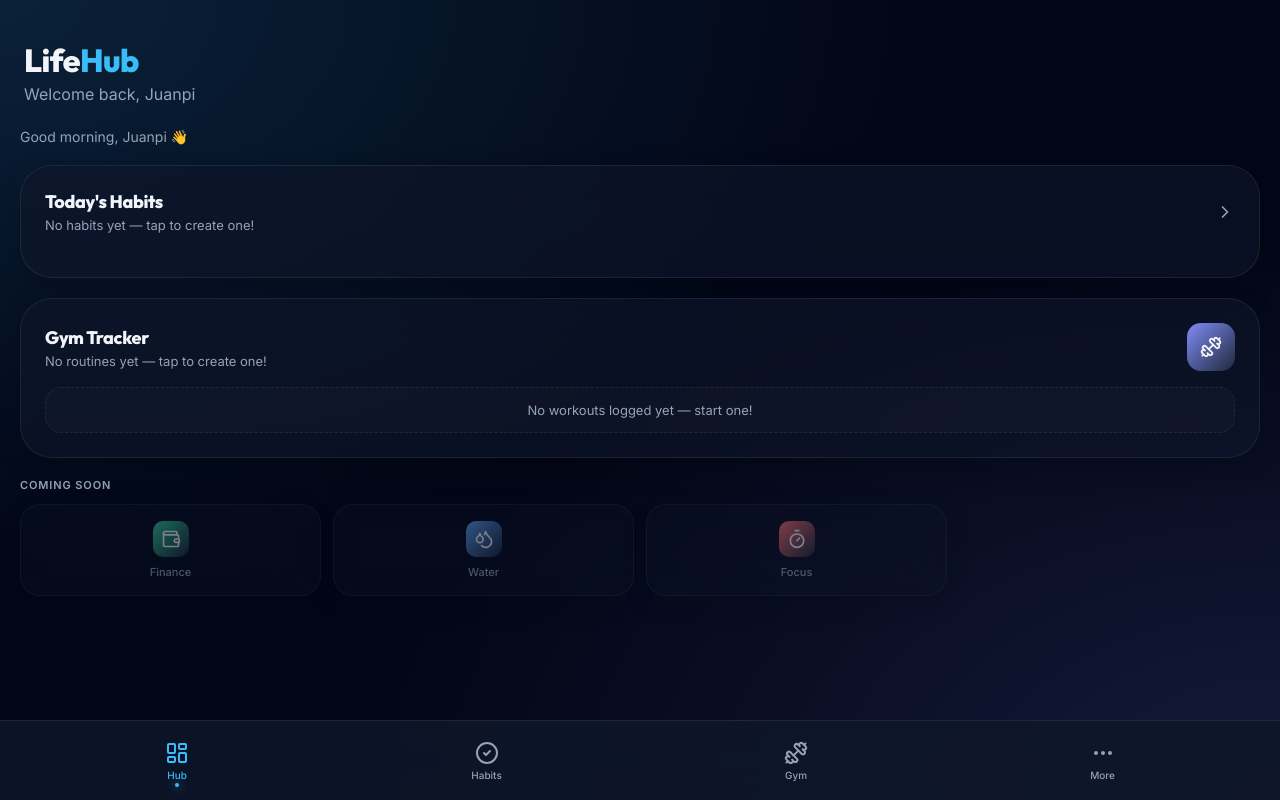
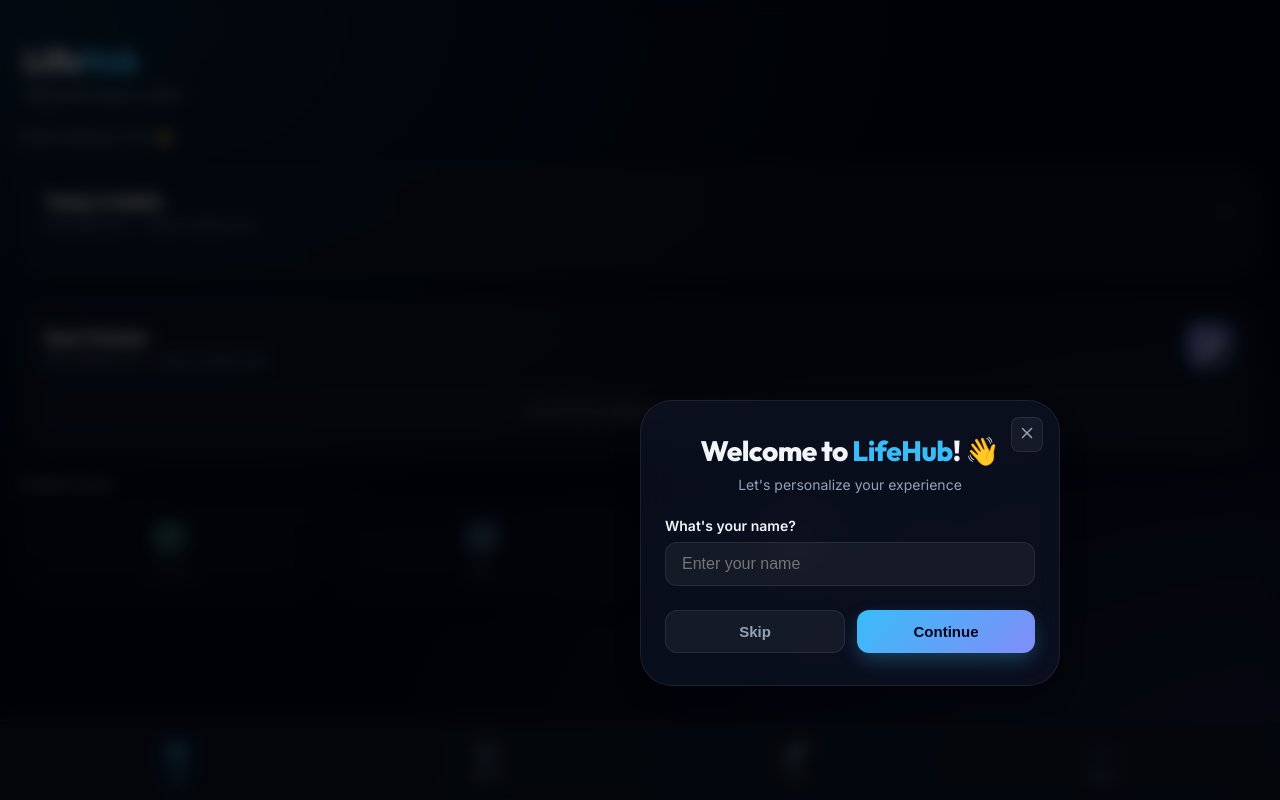
Before and after one commit to HouzzyP/LifeHub-App, a React (Vite) app: page / in a window 1280 px wide. Built offline with nearby package versions, Linux system fonts and the light colour scheme.

Commit message:
feat: Dynamic user name with localStorage + Welcome modal on first launch

```diff
--- a/src/App.tsx
+++ b/src/App.tsx
@@ -13,7 +13,7 @@
 } from 'lucide-react';
 import { motion, AnimatePresence } from 'framer-motion';
 import './styles/main.css';
-import { USER_CONFIG, GREETINGS, NAV_LABELS, UI_MESSAGES } from './constants/ui';
+import { getUserName, GREETINGS, NAV_LABELS, UI_MESSAGES } from './constants/ui';
 
 import { Dashboard } from './modules/dashboard/Dashboard';
 import { HabitDashboard } from './modules/habits/HabitDashboard';
@@ -21,6 +21,7 @@
 import { NotesDashboard } from './modules/notes/NotesDashboard';
 import { OfflineIndicator } from './components/OfflineIndicator';
 import { SmartInstallGuide } from './components/SmartInstallGuide';
+import { WelcomeModal } from './components/WelcomeModal';
 
 // Types for our mini-apps
 type AppModule = 'dashboard' | 'gym' | 'habits' | 'notes' | 'finance' | 'water' | 'focus';
@@ -57,6 +58,9 @@
 
     return (
         <div className="app-container">
+            {/* Welcome Modal - First time setup */}
+            <WelcomeModal />
+
             {/* Offline Indicator */}
             <OfflineIndicator />
 
@@ -69,7 +73,7 @@
                 >
                     Life<span style={{ color: 'var(--accent)' }}>Hub</span>
                 </motion.h1>
-                <p style={{ color: 'var(--text-dim)', marginTop: '4px' }}>{GREETINGS.welcome}, {USER_CONFIG.name}</p>
+                <p style={{ color: 'var(--text-dim)', marginTop: '4px' }}>{GREETINGS.welcome}, {getUserName()}</p>
             </header>
 
             {/* Main Content Area */}
--- /dev/null
+++ b/src/components/WelcomeModal.tsx
@@ -0,0 +1,204 @@
+import React, { useState, useEffect } from 'react';
+import { motion, AnimatePresence } from 'framer-motion';
+import { X } from 'lucide-react';
+import { setUserName } from '../constants/ui';
+
+/**
+ * Welcome Modal - Appears on first app load to collect user's name
+ * Can be re-opened from Settings later
+ */
+export const WelcomeModal: React.FC = () => {
+    const [show, setShow] = useState(false);
+    const [name, setName] = useState('');
+    const [error, setError] = useState('');
+
+    useEffect(() => {
+        // Show modal only if no name is configured
+        const hasConfiguredName = localStorage.getItem('userName');
+        if (!hasConfiguredName) {
+            // Delay to let app load first
+            setTimeout(() => setShow(true), 800);
+        }
+    }, []);
+
+    const handleSave = () => {
+        const trimmedName = name.trim();
+        if (!trimmedName) {
+            setError('Please enter your name');
+            return;
+        }
+        if (trimmedName.length < 2) {
+            setError('Name must be at least 2 characters');
+            return;
+        }
+        if (trimmedName.length > 20) {
+            setError('Name must be less than 20 characters');
+            return;
+        }
+
+        setUserName(trimmedName);
+        setShow(false);
+    };
+
+    const handleSkip = () => {
+        // Set default name so modal doesn't show again
+        setUserName('User');
+        setShow(false);
+    };
+
+    const handleKeyPress = (e: React.KeyboardEvent) => {
+        if (e.key === 'Enter') {
+            handleSave();
+        }
+    };
+
+    return (
+        <AnimatePresence>
+            {show ? (
+                <>
+                    {/* Backdrop */}
+                    <motion.div
+                        initial={{ opacity: 0 }}
+                        animate={{ opacity: 1 }}
+                        exit={{ opacity: 0 }}
+                        style={{
+                            position: 'fixed',
+                            inset: 0,
+                            background: 'rgba(0, 0, 0, 0.7)',
+                            backdropFilter: 'blur(8px)',
+                            zIndex: 400,
+                        }}
+                        onClick={handleSkip}
+                    />
+
+                    {/* Modal */}
+                    <motion.div
+                        initial={{ opacity: 0, scale: 0.9, y: 20 }}
+                        animate={{ opacity: 1, scale: 1, y: 0 }}
+                        exit={{ opacity: 0, scale: 0.9, y: 20 }}
+                        transition={{ type: 'spring', damping: 25, stiffness: 300 }}
+                        className="glass-container"
+                        style={{
+                            position: 'fixed',
+                            top: '50%',
+                            left: '50%',
+                            transform: 'translate(-50%, -50%)',
+                            zIndex: 500,
+                            width: 'min(90vw, 420px)',
+                            padding: '32px 24px',
+                        }}
+                        onClick={(e) => e.stopPropagation()}
+                    >
+                        {/* Close button */}
+                        <button
+                            onClick={handleSkip}
+                            style={{
+                                position: 'absolute',
+                                top: '16px',
+                                right: '16px',
+                                background: 'rgba(255,255,255,0.05)',
+                                border: '1px solid var(--glass-border)',
+                                borderRadius: '8px',
+                                padding: '6px',
+                                color: 'var(--text-dim)',
+                                cursor: 'pointer',
+                                transition: 'all 0.2s',
+                            }}
+                            aria-label="Skip setup"
+                        >
+                            <X size={18} />
+                        </button>
+
+                        {/* Content */}
+                        <div style={{ textAlign: 'center', marginBottom: '24px' }}>
+                            <h2 style={{ fontSize: '28px', fontWeight: 800, marginBottom: '8px' }}>
+                                Welcome to <span style={{ color: 'var(--accent)' }}>LifeHub</span>! 👋
+                            </h2>
+                            <p style={{ color: 'var(--text-dim)', fontSize: '14px' }}>
+                                Let's personalize your experience
+                            </p>
+                        </div>
+
+                        {/* Name input */}
+                        <div style={{ marginBottom: '24px' }}>
+                            <label
+                                htmlFor="user-name"
+                                style={{
+                                    display: 'block',
+                                    fontSize: '14px',
+                                    fontWeight: 600,
+                                    marginBottom: '8px',
+                                    color: 'var(--text-main)',
+                                }}
+                            >
+                                What's your name?
+                            </label>
+                            <input
+                                id="user-name"
+                                type="text"
+                                value={name}
+                                onChange={(e) => {
+                                    setName(e.target.value);
+                                    setError('');
+                                }}
+                                onKeyPress={handleKeyPress}
+                                placeholder="Enter your name"
+                                autoFocus
+                                style={{
+                                    width: '100%',
+                                    padding: '12px 16px',
+                                    fontSize: '16px',
+                                    background: 'rgba(255,255,255,0.05)',
+                                    border: `1px solid ${error ? '#f87171' : 'var(--glass-border)'}`,
+                                    borderRadius: '12px',
+                                    color: 'var(--text-main)',
+                                    outline: 'none',
+                                    transition: 'all 0.2s',
+                                }}
+                            />
+                            {error ? (
+                                <p style={{ color: '#f87171', fontSize: '12px', marginTop: '6px' }}>
+                                    {error}
+                                </p>
+                            ) : null}
+                        </div>
+
+                        {/* Buttons */}
+                        <div style={{ display: 'flex', gap: '12px' }}>
+                            <button
+                                onClick={handleSkip}
+                                style={{
+                                    flex: 1,
+                                    padding: '12px',
+                                    fontSize: '15px',
+                                    fontWeight: 600,
+                                    borderRadius: '12px',
+                                    background: 'rgba(255,255,255,0.05)',
+                                    border: '1px solid var(--glass-border)',
+                                    color: 'var(--text-dim)',
+                                    cursor: 'pointer',
+                                    transition: 'all 0.2s',
+                                }}
+                            >
+                                Skip
+                            </button>
+                            <button
+                                onClick={handleSave}
+                                className="premium-button"
+                                style={{
+                                    flex: 1,
+                                    padding: '12px',
+                                    fontSize: '15px',
+                                    fontWeight: 600,
+                                    borderRadius: '12px',
+                                }}
+                            >
+                                Continue
+                            </button>
+                        </div>
+                    </motion.div>
+                </>
+            ) : null}
+        </AnimatePresence>
+    );
+};
--- a/src/constants/ui.ts
+++ b/src/constants/ui.ts
@@ -8,10 +8,32 @@
  * - Maintain consistency across the app
  */
 
-// User Configuration
-export const USER_CONFIG = {
-    name: 'Juanpi', // Change this to personalize the app
+// ============================================
+// USER CONFIGURATION
+// ============================================
+
+/**
+ * Get user's name from localStorage or return default prompt
+ * Users can set their name in Settings (future feature)
+ */
+export const getUserName = (): string => {
+    const storedName = localStorage.getItem('userName');
+    if (storedName && storedName.trim()) {
+        return storedName;
+    }
+    return 'User'; // Default fallback
 };
+
+/**
+ * Save user's name to localStorage
+ */
+export const setUserName = (name: string): void => {
+    localStorage.setItem('userName', name.trim());
+};
+
+// ============================================
+// GREETINGS
+// ============================================
 
 // Greetings
 export const GREETINGS = {
@@ -21,11 +43,16 @@
     welcome: 'Welcome back',
 };
 
-// Time-based greeting function
+/**
+ * Get time-based greeting using local device time
+ * Morning: 5:00 - 11:59
+ * Afternoon: 12:00 - 17:59
+ * Evening: 18:00 - 4:59
+ */
 export const getGreeting = (): string => {
     const hour = new Date().getHours();
-    if (hour < 12) return GREETINGS.morning;
-    if (hour < 18) return GREETINGS.afternoon;
+    if (hour >= 5 && hour < 12) return GREETINGS.morning;
+    if (hour >= 12 && hour < 18) return GREETINGS.afternoon;
     return GREETINGS.evening;
 };
 
--- a/src/modules/dashboard/Dashboard.tsx
+++ b/src/modules/dashboard/Dashboard.tsx
@@ -2,7 +2,7 @@
 import { db, type Habit, type Routine, type WorkoutSession } from '../../db/db';
 import { CheckCircle2, Circle, Dumbbell, ChevronRight, Wallet, Droplets, Timer } from 'lucide-react';
 import { motion } from 'framer-motion';
-import { USER_CONFIG, getGreeting, TIME_LABELS, MODULE_NAMES } from '../../constants/ui';
+import { getUserName, getGreeting, TIME_LABELS, MODULE_NAMES } from '../../constants/ui';
 
 interface DashboardProps {
     onNavigate: (module: string) => void;
@@ -97,7 +97,7 @@
                 animate={{ opacity: 1 }}
                 style={{ color: 'var(--text-dim)', fontSize: '14px', marginTop: '4px' }}
             >
-                {getGreeting()}, {USER_CONFIG.name} 👋
+                {getGreeting()}, {getUserName()} 👋
             </motion.p>
 
             {/* Habits Widget */}
```
